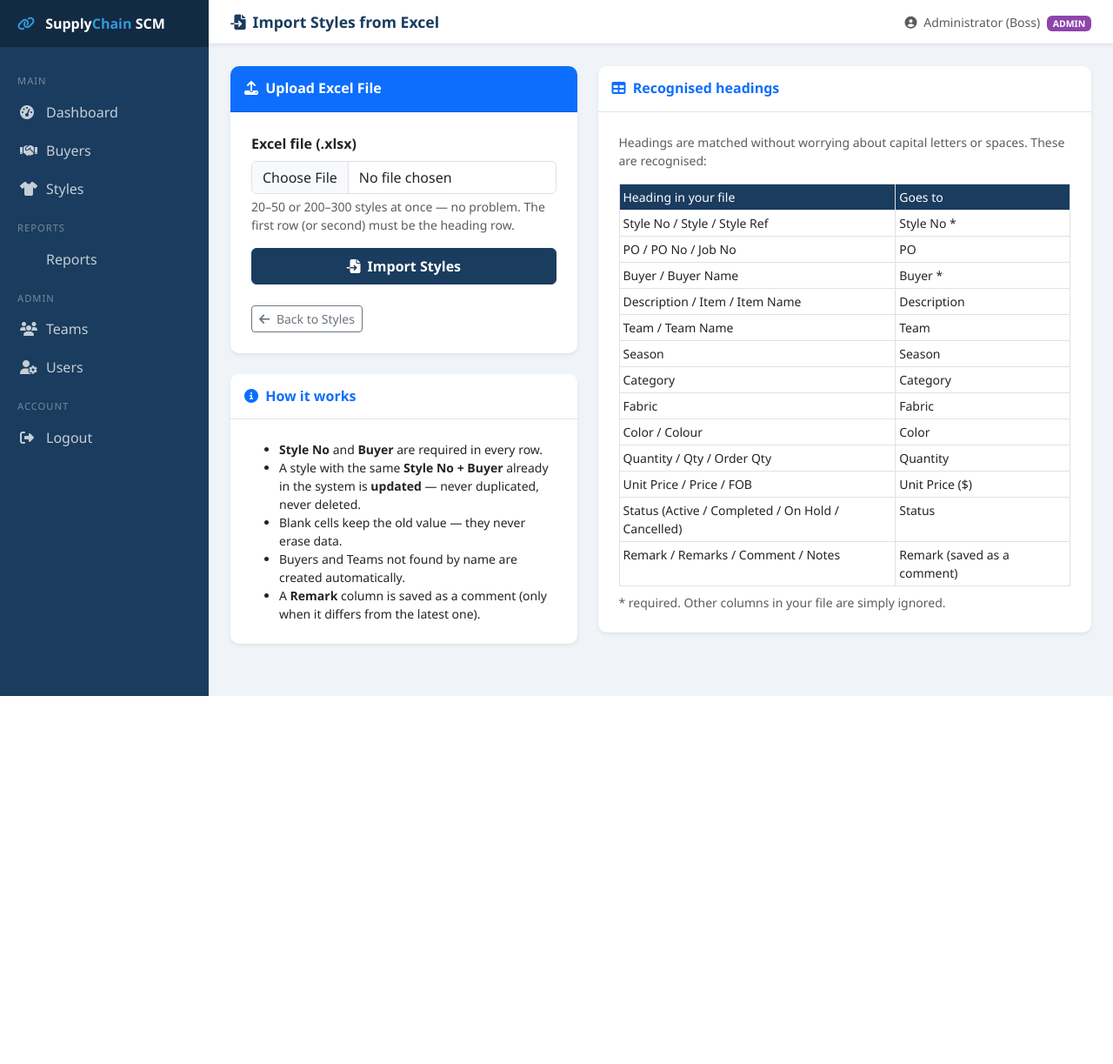
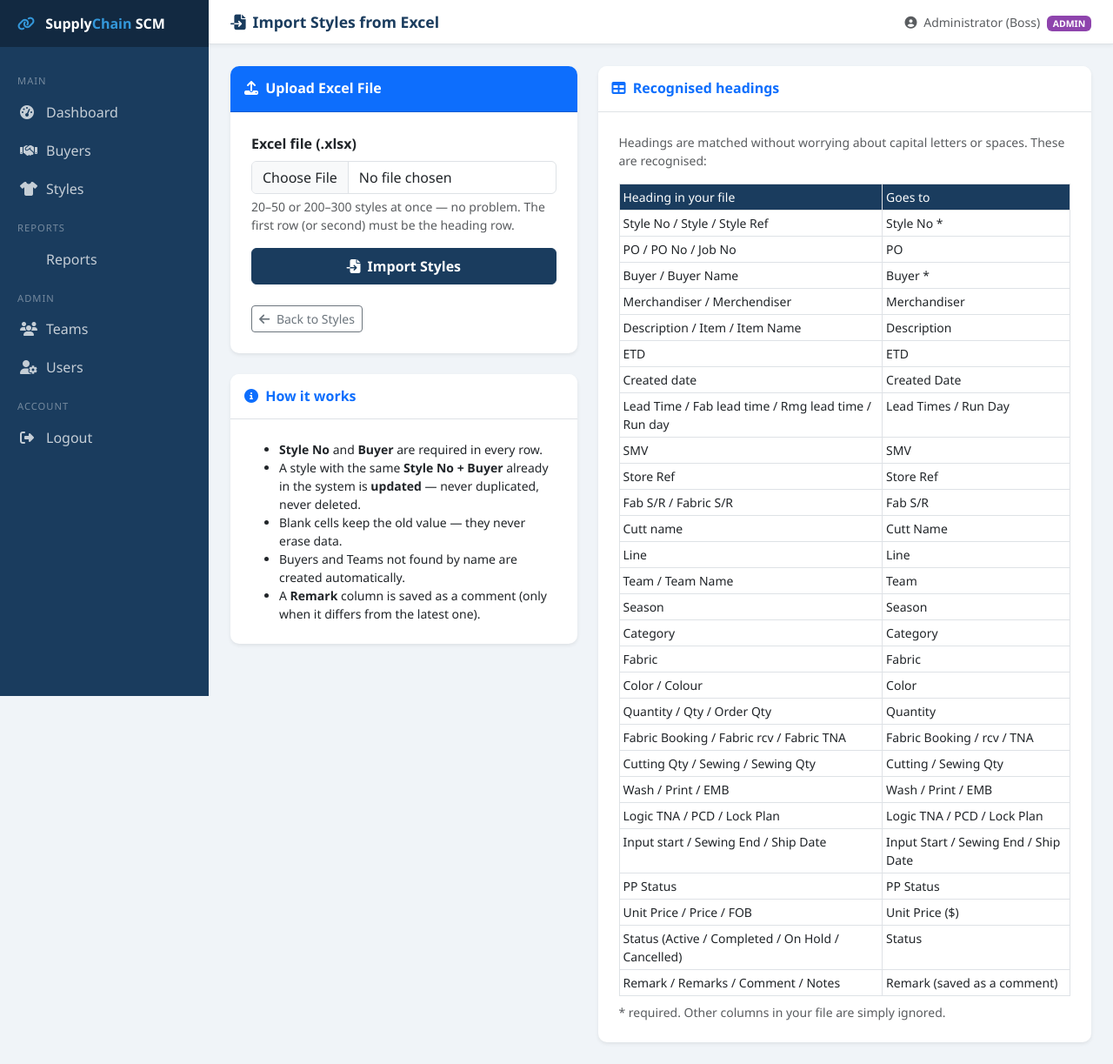
Before and after one commit to arafatovo77/SupplyChain-Software, a Flask app: page /styles/import in a window 1280 px wide. Shown: the whole page at 87% size. Before the commit the page ends 800 px from the top, so only its background shows below. Run offline with Flask 3, Linux system fonts and the light colour scheme; a user stored in the database is signed in.

Commit message:
Update import page with recognised headings for all office Excel fields

```diff
--- a/templates/import_styles.html
+++ b/templates/import_styles.html
@@ -56,13 +56,28 @@
             <tr><td>Style No / Style / Style Ref</td><td>Style No *</td></tr>
             <tr><td>PO / PO No / Job No</td><td>PO</td></tr>
             <tr><td>Buyer / Buyer Name</td><td>Buyer *</td></tr>
+            <tr><td>Merchandiser / Merchendiser</td><td>Merchandiser</td></tr>
             <tr><td>Description / Item / Item Name</td><td>Description</td></tr>
+            <tr><td>ETD</td><td>ETD</td></tr>
+            <tr><td>Created date</td><td>Created Date</td></tr>
+            <tr><td>Lead Time / Fab lead time / Rmg lead time / Run day</td><td>Lead Times / Run Day</td></tr>
+            <tr><td>SMV</td><td>SMV</td></tr>
+            <tr><td>Store Ref</td><td>Store Ref</td></tr>
+            <tr><td>Fab S/R / Fabric S/R</td><td>Fab S/R</td></tr>
+            <tr><td>Cutt name</td><td>Cutt Name</td></tr>
+            <tr><td>Line</td><td>Line</td></tr>
             <tr><td>Team / Team Name</td><td>Team</td></tr>
             <tr><td>Season</td><td>Season</td></tr>
             <tr><td>Category</td><td>Category</td></tr>
             <tr><td>Fabric</td><td>Fabric</td></tr>
             <tr><td>Color / Colour</td><td>Color</td></tr>
             <tr><td>Quantity / Qty / Order Qty</td><td>Quantity</td></tr>
+            <tr><td>Fabric Booking / Fabric rcv / Fabric TNA</td><td>Fabric Booking / rcv / TNA</td></tr>
+            <tr><td>Cutting Qty / Sewing / Sewing Qty</td><td>Cutting / Sewing Qty</td></tr>
+            <tr><td>Wash / Print / EMB</td><td>Wash / Print / EMB</td></tr>
+            <tr><td>Logic TNA / PCD / Lock Plan</td><td>Logic TNA / PCD / Lock Plan</td></tr>
+            <tr><td>Input start / Sewing End / Ship Date</td><td>Input Start / Sewing End / Ship Date</td></tr>
+            <tr><td>PP Status</td><td>PP Status</td></tr>
             <tr><td>Unit Price / Price / FOB</td><td>Unit Price ($)</td></tr>
             <tr><td>Status (Active / Completed / On Hold / Cancelled)</td><td>Status</td></tr>
             <tr><td>Remark / Remarks / Comment / Notes</td><td>Remark (saved as a comment)</td></tr>
```
